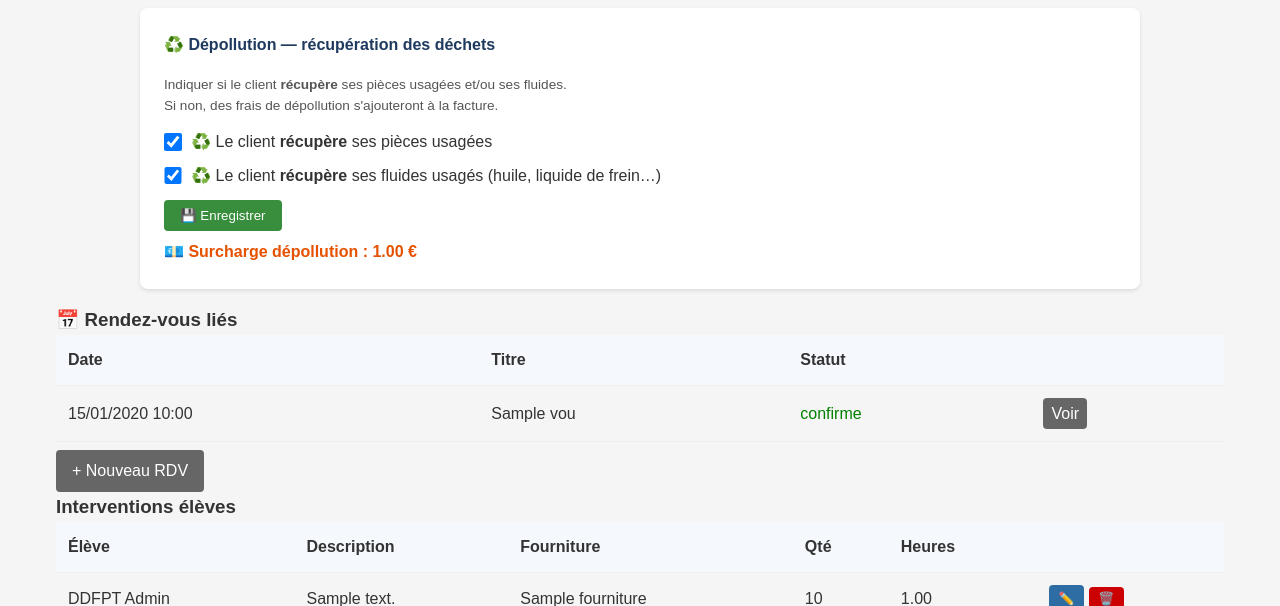
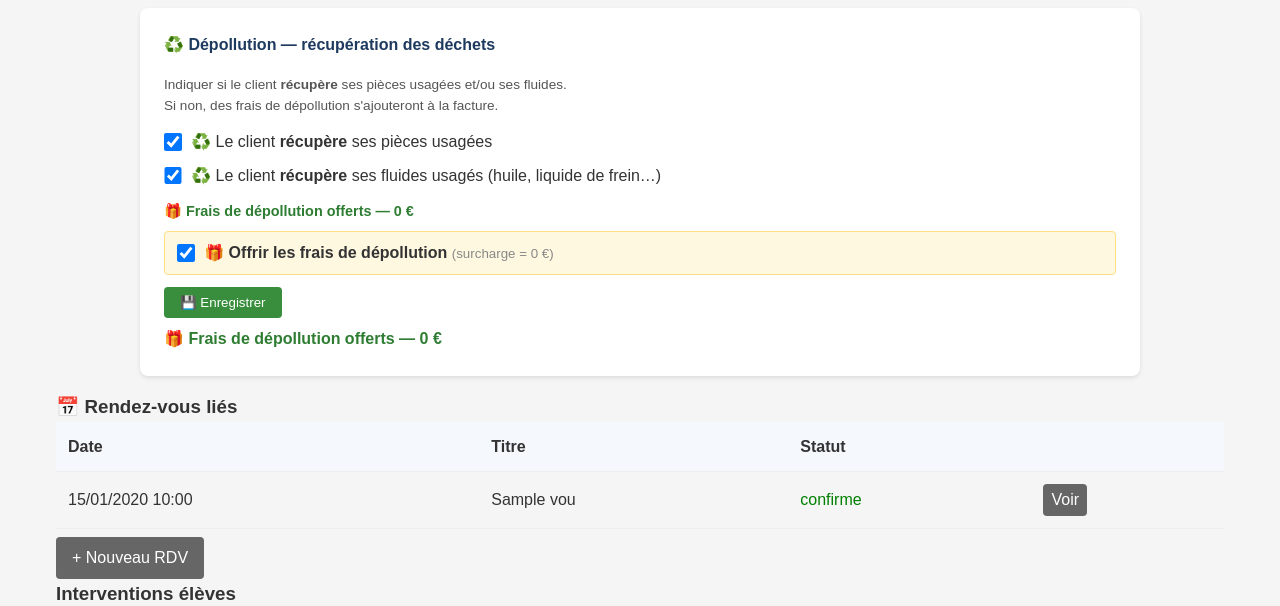
Before and after one commit to cv2b79/meca-auto, a Flask app: page /ordres/1 in a window 1280 px wide. Shown: the part 834-1440 px from the top of the page. Run offline with Flask 3, Linux system fonts and the light colour scheme; a user stored in the database is signed in; tables that the repository leaves empty hold one stand-in row (values such as "Sample post").

Commit message:
Magasinier peut offrir les frais de dépollution
- Champ depollution_offerte sur OrdreReparation
- Case à cocher 🎁 visible uniquement pour magasinier/DDFPT
- Si coché : montant_surcharge forcé à 0, badge vert "Offerte" sur la vue
- JS calcSurcharge() gère le cas offerte (affiche 0€ immédiatement)
- migrate_db.py : colonne depollution_offerte sur ordres_reparation

Co-Authored-By: Claude Sonnet 4.6 <noreply@anthropic.com>

```diff
--- a/app/models.py
+++ b/app/models.py
@@ -160,6 +160,7 @@ class OrdreReparation(db.Model):
     client_recup_pieces = db.Column(db.Boolean, default=True)
     client_recup_fluides = db.Column(db.Boolean, default=True)
     montant_surcharge = db.Column(db.Numeric(10, 2), default=0)
+    depollution_offerte = db.Column(db.Boolean, default=False)
 
     # Classe et élève (optionnels)
     classe_nom = db.Column(db.String(50))
--- a/app/routes/ordres.py
+++ b/app/routes/ordres.py
@@ -817,16 +817,26 @@ def depollution_update(id):
 
     or_obj.client_recup_pieces  = request.form.get('client_recup_pieces')  == 'on'
     or_obj.client_recup_fluides = request.form.get('client_recup_fluides') == 'on'
-    try:
-        or_obj.montant_surcharge = float(request.form.get('montant_surcharge', 0) or 0)
-    except (ValueError, TypeError):
+
+    # Magasinier/DDFPT peuvent offrir les frais
+    if current_user.role in ('magasinier', 'ddfpt'):
+        or_obj.depollution_offerte = request.form.get('depollution_offerte') == 'on'
+
+    # Si offerte, surcharge = 0 ; sinon calcul normal
+    if or_obj.depollution_offerte:
         or_obj.montant_surcharge = 0
+    else:
+        try:
+            or_obj.montant_surcharge = float(request.form.get('montant_surcharge', 0) or 0)
+        except (ValueError, TypeError):
+            or_obj.montant_surcharge = 0
 
     db.session.commit()
     Log.log(current_user, 'depollution_update',
             f'Dépollution OR {or_obj.numero} — pièces: {"récup" if or_obj.client_recup_pieces else "non récup"}'
             f', fluides: {"récup" if or_obj.client_recup_fluides else "non récup"}'
-            f', surcharge: {or_obj.montant_surcharge}€',
+            f', surcharge: {or_obj.montant_surcharge}€'
+            f'{" (OFFERTE)" if or_obj.depollution_offerte else ""}',
             'OrdreReparation', or_obj.id)
     flash('Informations de dépollution enregistrées', 'success')
     return redirect(url_for('ordres.view', id=id) + '#depollution')
--- a/app/templates/ordres/view.html
+++ b/app/templates/ordres/view.html
@@ -29,10 +29,11 @@
         {% endif %}
         {# Résumé dépollution — le détail est dans la section #depollution ci-dessous #}
         {% if not or_obj.client_recup_pieces or not or_obj.client_recup_fluides %}
-        <p style="color: #e65100; font-size: 0.9rem; background:#fff3e0; padding:0.4rem 0.6rem; border-radius:4px; margin-top:0.5rem;">
+        <p style="font-size: 0.9rem; background:{% if or_obj.depollution_offerte %}#e8f5e9{% else %}#fff3e0{% endif %}; padding:0.4rem 0.6rem; border-radius:4px; margin-top:0.5rem; color:{% if or_obj.depollution_offerte %}#2e7d32{% else %}#e65100{% endif %};">
             ♻️ <strong>Dépollution :</strong>
             {% if not or_obj.client_recup_pieces %}pièces non récupérées{% endif %}{% if not or_obj.client_recup_pieces and not or_obj.client_recup_fluides %}, {% endif %}{% if not or_obj.client_recup_fluides %}fluides non récupérés{% endif %}
-            {% if or_obj.montant_surcharge and or_obj.montant_surcharge > 0 %}— <strong>{{ "%.2f"|format(or_obj.montant_surcharge|float) }} €</strong>{% endif %}
+            {% if or_obj.depollution_offerte %}— <strong>🎁 Offerte</strong>
+            {% elif or_obj.montant_surcharge and or_obj.montant_surcharge > 0 %}— <strong>{{ "%.2f"|format(or_obj.montant_surcharge|float) }} €</strong>{% endif %}
         </p>
         {% endif %}
     </div>
@@ -171,6 +172,14 @@
         </div>
         <div id="dep_surcharge_info" style="font-size:0.9rem; color:#e65100; margin-bottom:0.5rem; font-weight:bold;"></div>
         <input type="hidden" name="montant_surcharge" id="dep_montant_surcharge" value="{{ or_obj.montant_surcharge or 0 }}">
+        {% if current_user.role in ('magasinier', 'ddfpt') %}
+        <label style="display:flex; align-items:center; gap:0.6rem; cursor:pointer; margin-bottom:0.75rem; padding:0.5rem 0.75rem; background:#fff8e1; border-radius:4px; border:1px solid #ffe082;">
+            <input type="checkbox" name="depollution_offerte" id="dep_offerte"
+                   {% if or_obj.depollution_offerte %}checked{% endif %}
+                   onchange="calcSurcharge()" style="width:1.1rem; height:1.1rem;">
+            <span>🎁 <strong>Offrir les frais de dépollution</strong> <small style="color:#888;">(surcharge = 0 €)</small></span>
+        </label>
+        {% endif %}
         <button type="submit" class="btn" style="background:#388e3c; color:white;">💾 Enregistrer</button>
     </form>
     {% else %}
@@ -194,7 +203,9 @@
         </p>
     </div>
     {% endif %}
-    {% if or_obj.montant_surcharge and or_obj.montant_surcharge > 0 %}
+    {% if or_obj.depollution_offerte %}
+    <p style="margin-top:0.5rem; color:#2e7d32; font-weight:bold;">🎁 Frais de dépollution offerts — 0 €</p>
+    {% elif or_obj.montant_surcharge and or_obj.montant_surcharge > 0 %}
     <p style="margin-top:0.5rem; color:#e65100; font-weight:bold;">
         💶 Surcharge dépollution : {{ "%.2f"|format(or_obj.montant_surcharge|float) }} €
     </p>
@@ -207,9 +218,15 @@ var depSurchargesData = {{ surcharges_json|tojson }};
 function calcSurcharge() {
     var rp = document.getElementById('dep_recup_pieces');
     var rf = document.getElementById('dep_recup_fluides');
+    var offerte = document.getElementById('dep_offerte');
     var si = document.getElementById('dep_surcharge_info');
     var mi = document.getElementById('dep_montant_surcharge');
-    if (!rp || !rf) return;
+    if (!rp || !rf || !si || !mi) return;
+    if (offerte && offerte.checked) {
+        mi.value = '0.00';
+        si.innerHTML = '<span style="color:#2e7d32;">🎁 Frais de dépollution offerts — 0 €</span>';
+        return;
+    }
     var total = 0, texts = [];
     if (!rp.checked) {
         var sp = depSurchargesData.find(function(x){ return x.nom.toLowerCase().includes('piece') || x.nom.toLowerCase().includes('pièce'); });
```
Also changed, not shown: migrate_db.py (+4 -3 lines).
